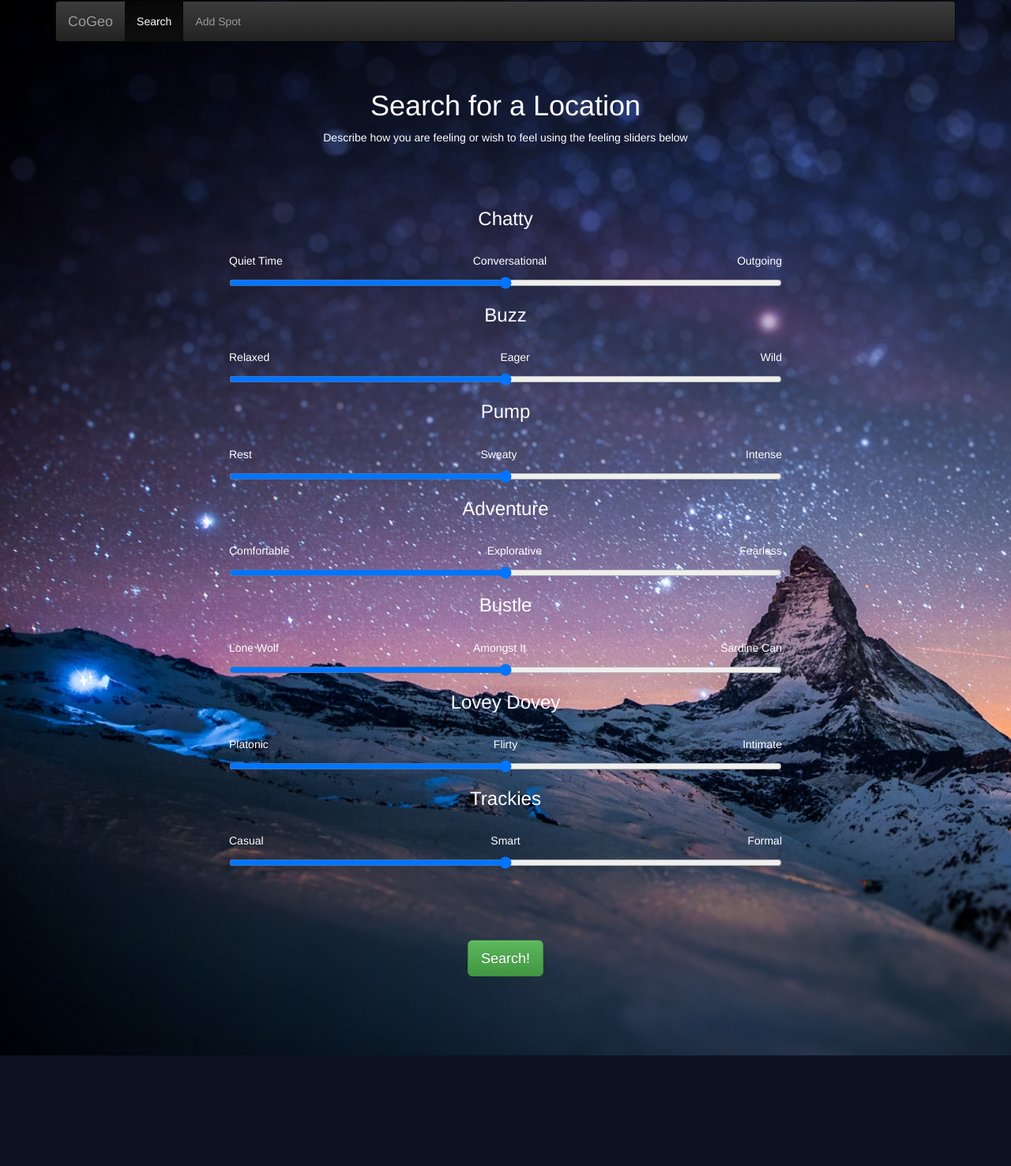
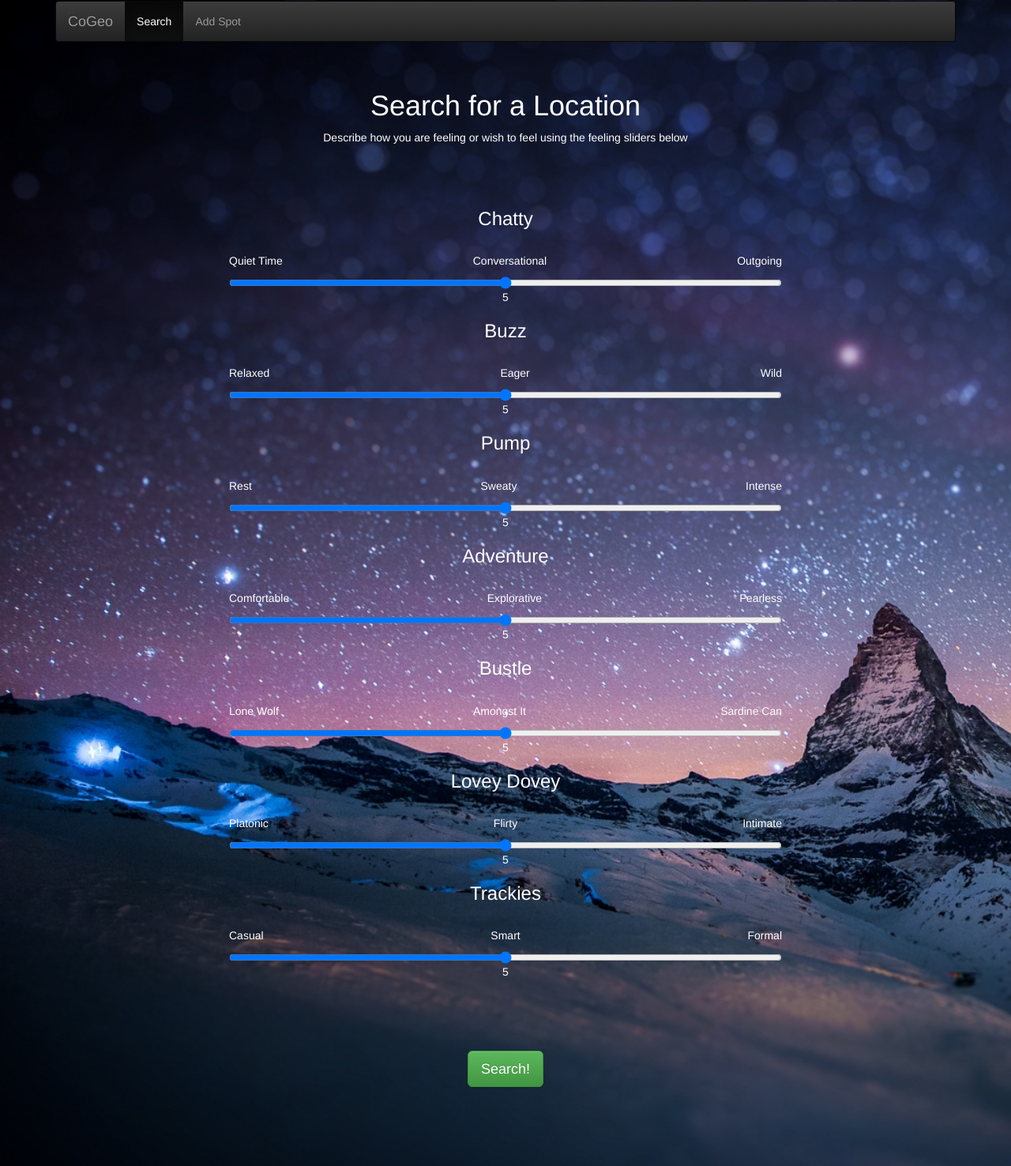
Before and after one commit to ChrisWright11/NN-CoGeo, a PHP site: page /places.php in a window 1280 px wide. Shown: the whole page at 79% size. Before the commit the page ends 1336 px from the top, so only its background shows below. Run offline with PHP 8.4, Linux system fonts and the light colour scheme; some libraries are stand-ins or nearby versions.

Commit message:
Revert "Removed numbers beneath sliders"
This reverts commit 53bf30517649098b9732db889a7220f396618892.

```diff
--- a/CoGeo/places.php
+++ b/CoGeo/places.php
@@ -162,7 +162,7 @@
             <input id="feeling1" type="range" name="feeling1" min="0" max="10" value="5" step="1"
                    onchange="showValue(this)"/>
 
-            <p><span id="range"></span></p>
+            <p><span id="range">5</span></p>
 
             <script type="text/javascript">
 
@@ -188,7 +188,7 @@
             <input id="feeling2" type="range" name="feeling2" min="0" max="10" value="5" step="1"
                    onchange="showValue(this)"/>
 
-            <p><span id="range"></span></p>
+            <p><span id="range">5</span></p>
 
 
             <h3>Pump</h3>
@@ -198,7 +198,7 @@
             <input id="feeling3" type="range" name="feeling3" min="0" max="10" value="5" step="1"
                    onchange="showValue(this)"/>
 
-            <p><span id="range"></span></p>
+            <p><span id="range">5</span></p>
 
 
             <h3>Adventure</h3>
@@ -208,7 +208,7 @@
             <input id="feeling4" type="range" name="feeling4" min="0" max="10" value="5" step="1"
                    onchange="showValue(this)"/>
 
-            <p><span id="range"></span></p>
+            <p><span id="range">5</span></p>
 
 
             <h3>Bustle</h3>
@@ -218,7 +218,7 @@
             <input id="feeling5" type="range" name="feeling5" min="0" max="10" value="5" step="1"
                    onchange="showValue(this)"/>
 
-            <p><span id="range"></span></p>
+            <p><span id="range">5</span></p>
 
 
             <h3>Lovey Dovey</h3>
@@ -228,7 +228,7 @@
             <input id="feeling6" type="range" name="feeling6" min="0" max="10" value="5" step="1"
                    onchange="showValue(this)"/>
 
-            <p><span id="range"></span></p>
+            <p><span id="range">5</span></p>
 
 
             <h3>Trackies</h3>
@@ -238,7 +238,7 @@
             <input id="feeling7" type="range" name="feeling7" min="0" max="10" value="5" step="1"
                    onchange="showValue(this)"/>
 
-            <p><span id="range"></span></p>
+            <p><span id="range">5</span></p>
             </br>
         </div>
     </form>
```
Also changed, not shown: CoGeo/submit.php (+7 -7 lines).
